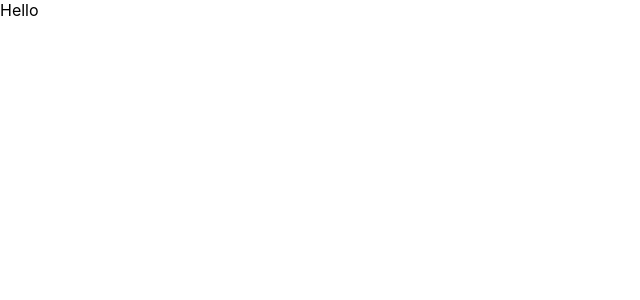
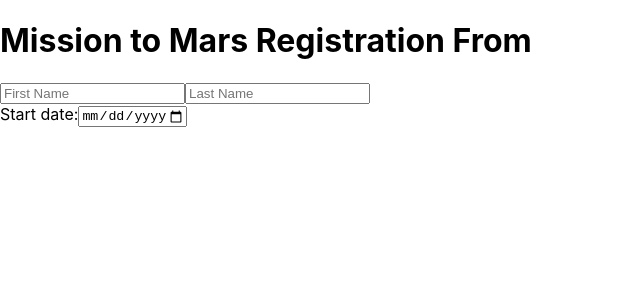
Before and after one commit to joinpursuit/Pursuit-Core-Web-Mars-Form-Lab, a React (Create React App) app in the folder mars-registration-form/: page / in a window 1280 px wide. Shown: the top 300 px of the page, without its empty margins (0-640 px from the left). Built offline with nearby package versions, Linux system fonts and the light colour scheme.

Commit message:
Create date feature

```diff
--- a/mars-registration-form/src/Components/Form.js
+++ b/mars-registration-form/src/Components/Form.js
@@ -1,10 +1,31 @@
 import React from "react";
 
 class Form extends React.Component{
+
+state = {firstName: "", lastName: "", date: ""}
+handleChange = (event) => {
+    this.setState({
+        [event.target.name]: event.target.value
+    })
+}
+
+
 render() {
-    return(<div>
-        Hello
-    </div>)
+    console.log(this.state)
+    return(
+        <>
+         <h1>Mission to Mars Registration From</h1>
+            <div>
+                <form>
+                    <input type="text" name="firstName" value={this.state.firstName} onChange={this.handleChange} placeholder="First Name"/>
+                    <input type="text" name="lastName" value={this.state.lastName} onChange={this.handleChange} placeholder="Last Name"/>
+                    <br/>
+                    <label for="start">Start date:</label>
+                    <input type="date" id="start" name="trip-start" value={this.state.date} min="1900-01-01" max="2020-02-15"/>
+                </form>
+            </div>
+    </>
+    )
 }
 
 
```
